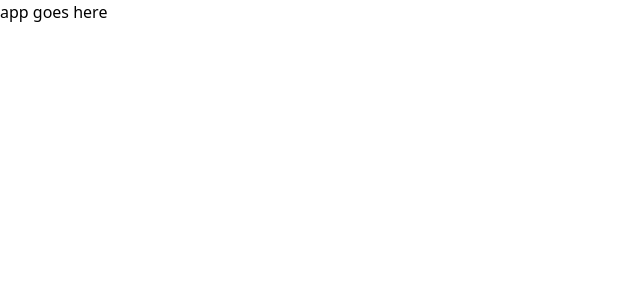
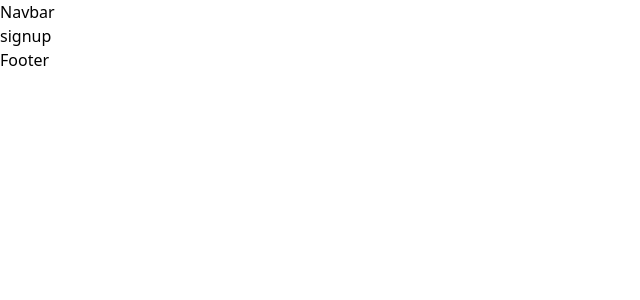
Before and after one commit to DianaDzakah/planit, a React (Create React App) app in the folder frontend/: page / in a window 1280 px wide. Shown: the top 300 px of the page, without its empty margins (0-640 px from the left). Built offline with nearby package versions, Linux system fonts and the light colour scheme.

Commit message:
routed pages

```diff
--- a/frontend/package.json
+++ b/frontend/package.json
@@ -36,6 +36,7 @@
     ]
   },
   "devDependencies": {
+    "react-router-dom": "^6.22.3",
     "tailwindcss": "^3.4.3"
   }
 }
--- a/frontend/src/App.js
+++ b/frontend/src/App.js
@@ -1,12 +1,18 @@
-import './App.css';
+import { BrowserRouter, Routes, Route } from "react-router-dom";
+import Signup from "./pages/signup";
+import Login from "./pages/login";
+import Calendar from "./pages/calendar";
 
+export default function App() {
+  return (
+    <BrowserRouter>
+      <Routes>
+        <Route path="/" element={<Signup />}/>
 
-function App() {
-  return (
-    <>
-    <p>app goes here</p>
-    </>
+          <Route path="signup" element={<Signup />} />
+          <Route path="Login" element={<Login/>} />
+          <Route path="Calendar" element={<Calendar/>} />
+      </Routes>
+    </BrowserRouter>
   );
 }
-
-export default App;
--- /dev/null
+++ b/frontend/src/components/footer/index.jsx
@@ -0,0 +1,9 @@
+import React from 'react'
+
+const Footer = () => {
+  return (
+    <div>Footer</div>
+  )
+}
+
+export default Footer
--- /dev/null
+++ b/frontend/src/components/navbar/index.jsx
@@ -0,0 +1,9 @@
+import React from 'react'
+
+const Navbar = () => {
+  return (
+    <div>Navbar</div>
+  )
+}
+
+export default Navbar
--- /dev/null
+++ b/frontend/src/pages/calendar/index.jsx
@@ -0,0 +1,13 @@
+import React from 'react'
+import Navbar from '../../components/navbar'
+
+const Calendar = () => {
+  return (
+    <>
+    <Navbar/>
+    <p>Calendar</p>
+    </>
+  )
+}
+
+export default Calendar
--- /dev/null
+++ b/frontend/src/pages/login/index.jsx
@@ -0,0 +1,15 @@
+import React from 'react'
+import Navbar from '../../components/navbar'
+import Footer from '../../components/footer'
+
+const Login = () => {
+  return (
+    <>
+    <Navbar/>
+   <p>Login</p>
+    <Footer/>
+    </>
+  )
+}
+
+export default Login
--- /dev/null
+++ b/frontend/src/pages/signup/index.jsx
@@ -0,0 +1,16 @@
+import React from 'react'
+import Navbar from '../../components/navbar'
+import Footer from '../../components/footer'
+
+
+const Signup = () => {
+  return (
+    <>
+    <Navbar/>
+   <p>signup</p>
+    <Footer/>
+    </>
+  )
+}
+
+export default Signup
```
Also changed, not shown: frontend/src/components/footer/index.module.css (added), frontend/src/components/navbar/index.module.css (added), frontend/src/pages/calendar/index.module.css (added), frontend/src/pages/login/index.module.css (added), frontend/src/pages/signup/index.module.css (added), 1 other file (tests, documents, lock files or other folders).
